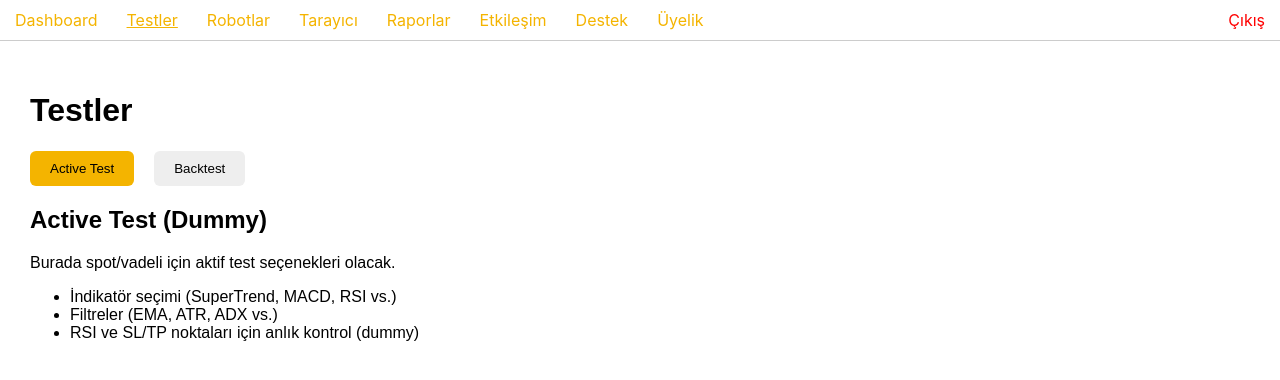
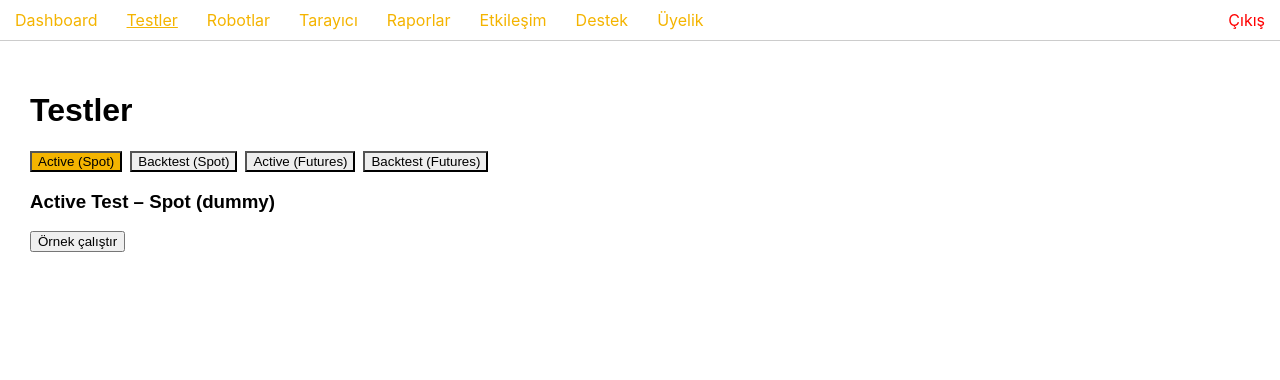
Before and after one commit to itnoyabilisim-commits/BINNBOT, a Next.js app in the folder apps/web/: page /tests in a window 1280 px wide. Shown: the top 380 px of the page. Built offline with nearby package versions, Linux system fonts and the light colour scheme; sample sign-in values are in the browser's storage.

Commit message:
Update tests.js

```diff
--- a/apps/web/pages/tests.js
+++ b/apps/web/pages/tests.js
@@ -2,111 +2,58 @@
 import { useState } from "react";
 import { apiPost } from "../lib/api";
 
-export default function Tests() {
-  const [tab, setTab] = useState("active");
-  const [symbol, setSymbol] = useState("BTCUSDT");
-  const [timeframe, setTimeframe] = useState("15m");
-  const [result, setResult] = useState(null);
-  const [msg, setMsg] = useState("");
+export default function Tests(){
+  const [tab,setTab]=useState("active-spot");
+  const [msg,setMsg]=useState("");
+  const [resp,setResp]=useState(null);
 
-  async function runBacktest(e) {
-    e.preventDefault();
-    setMsg("Çalıştırılıyor...");
-    setResult(null);
-    try {
-      const data = await apiPost("/tests/backtest/spot", {
-        symbol, timeframe, params: {}
-      });
-      setResult(data);
-      setMsg("");
-    } catch (e) {
-      setMsg("Hata: " + e.message);
-    }
+  async function run(path, body){
+    setMsg("Çalıştırılıyor..."); setResp(null);
+    try{const r=await apiPost(path, body); setResp(r); setMsg("");}
+    catch(e){setMsg("Hata: "+e.message);}
   }
 
   return (
-    <div style={{ padding: "30px", fontFamily: "sans-serif" }}>
+    <div style={{ padding:30, fontFamily:"sans-serif" }}>
       <h1>Testler</h1>
 
-      {/* Sekmeler */}
-      <div style={{ display: "flex", gap: "20px", marginBottom: "20px" }}>
-        <button
-          onClick={() => setTab("active")}
-          style={{ padding: "10px 20px", background: tab === "active" ? "#F4B400" : "#eee", border: "none", borderRadius: "6px", cursor: "pointer" }}
-        >
-          Active Test
-        </button>
-        <button
-          onClick={() => setTab("backtest")}
-          style={{ padding: "10px 20px", background: tab === "backtest" ? "#F4B400" : "#eee", border: "none", borderRadius: "6px", cursor: "pointer" }}
-        >
-          Backtest
-        </button>
+      <div style={{ display:"flex", gap:8, marginBottom:16, flexWrap:"wrap" }}>
+        <button onClick={()=>setTab("active-spot")}  style={{ background:tab==="active-spot"?"#F4B400":"#eee" }}>Active (Spot)</button>
+        <button onClick={()=>setTab("backtest-spot")}style={{ background:tab==="backtest-spot"?"#F4B400":"#eee" }}>Backtest (Spot)</button>
+        <button onClick={()=>setTab("active-fut")}   style={{ background:tab==="active-fut"?"#F4B400":"#eee" }}>Active (Futures)</button>
+        <button onClick={()=>setTab("backtest-fut")} style={{ background:tab==="backtest-fut"?"#F4B400":"#eee" }}>Backtest (Futures)</button>
       </div>
 
-      {tab === "active" && (
+      {tab==="active-spot" && (
         <section>
-          <h2>Active Test (Dummy)</h2>
-          <p>Burada spot/vadeli için aktif test seçenekleri olacak.</p>
-          <ul>
-            <li>İndikatör seçimi (SuperTrend, MACD, RSI vs.)</li>
-            <li>Filtreler (EMA, ATR, ADX vs.)</li>
-            <li>RSI ve SL/TP noktaları için anlık kontrol (dummy)</li>
-          </ul>
+          <h3>Active Test – Spot (dummy)</h3>
+          <button onClick={()=>run("/tests/backtest/spot",{symbol:"BTCUSDT",timeframe:"15m",params:{}})}>Örnek çalıştır</button>
         </section>
       )}
 
-      {tab === "backtest" && (
+      {tab==="backtest-spot" && (
         <section>
-          <h2>Backtest (Spot)</h2>
-          <form onSubmit={runBacktest} style={{ display: "flex", gap: 10, marginBottom: 20 }}>
-            <input value={symbol} onChange={(e) => setSymbol(e.target.value)} placeholder="Symbol (BTCUSDT)" />
-            <select value={timeframe} onChange={(e) => setTimeframe(e.target.value)}>
-              <option value="1m">1m</option>
-              <option value="5m">5m</option>
-              <option value="15m">15m</option>
-              <option value="1h">1h</option>
-              <option value="4h">4h</option>
-              <option value="1d">1d</option>
-            </select>
-            <button type="submit" style={{ background: "#F4B400", border: "none", padding: "10px 20px", borderRadius: 6, cursor: "pointer" }}>
-              Çalıştır
-            </button>
-          </form>
-
-          {msg && <p>{msg}</p>}
-
-          {result && (
-            <>
-              <div style={{ display: "flex", gap: 20 }}>
-                <div><b>PnL:</b> ₺{result.pnl}</div>
-                <div><b>Winrate:</b> {(result.winrate * 100).toFixed(0)}%</div>
-                <div><b>Max DD:</b> {(result.maxDrawdown * 100).toFixed(0)}%</div>
-              </div>
-
-              <h3 style={{ marginTop: 20 }}>İşlemler (dummy)</h3>
-              <table border="1" cellPadding="10" style={{ borderCollapse: "collapse", width: "100%" }}>
-                <thead>
-                  <tr style={{ background: "#eee" }}>
-                    <th>Zaman</th><th>Yön</th><th>Miktar</th><th>Fiyat</th><th>Sonuç</th>
-                  </tr>
-                </thead>
-                <tbody>
-                  {(result.trades || []).map((t, i) => (
-                    <tr key={i}>
-                      <td>{t.time}</td>
-                      <td>{t.side}</td>
-                      <td>{t.qty}</td>
-                      <td>{t.price}</td>
-                      <td>{t.result}</td>
-                    </tr>
-                  ))}
-                </tbody>
-              </table>
-            </>
-          )}
+          <h3>Backtest – Spot (dummy)</h3>
+          <button onClick={()=>run("/tests/backtest/spot",{symbol:"BTCUSDT",timeframe:"1h",params:{}})}>Örnek çalıştır</button>
         </section>
       )}
+
+      {tab==="active-fut" && (
+        <section>
+          <h3>Active Test – Futures</h3>
+          <button onClick={()=>run("/tests/active/futures",{symbol:"BTCUSDT",leverage:5,marginMode:"cross"})}>Başlat</button>
+        </section>
+      )}
+
+      {tab==="backtest-fut" && (
+        <section>
+          <h3>Backtest – Futures</h3>
+          <button onClick={()=>run("/tests/backtest/futures",{symbol:"BTCUSDT",timeframe:"1h",leverage:5,marginMode:"cross"})}>Çalıştır</button>
+        </section>
+      )}
+
+      {msg && <p style={{ color:"crimson" }}>{msg}</p>}
+      {resp && <pre style={{ background:"#f7f7f7", padding:12 }}>{JSON.stringify(resp,null,2)}</pre>}
     </div>
   );
 }
```
